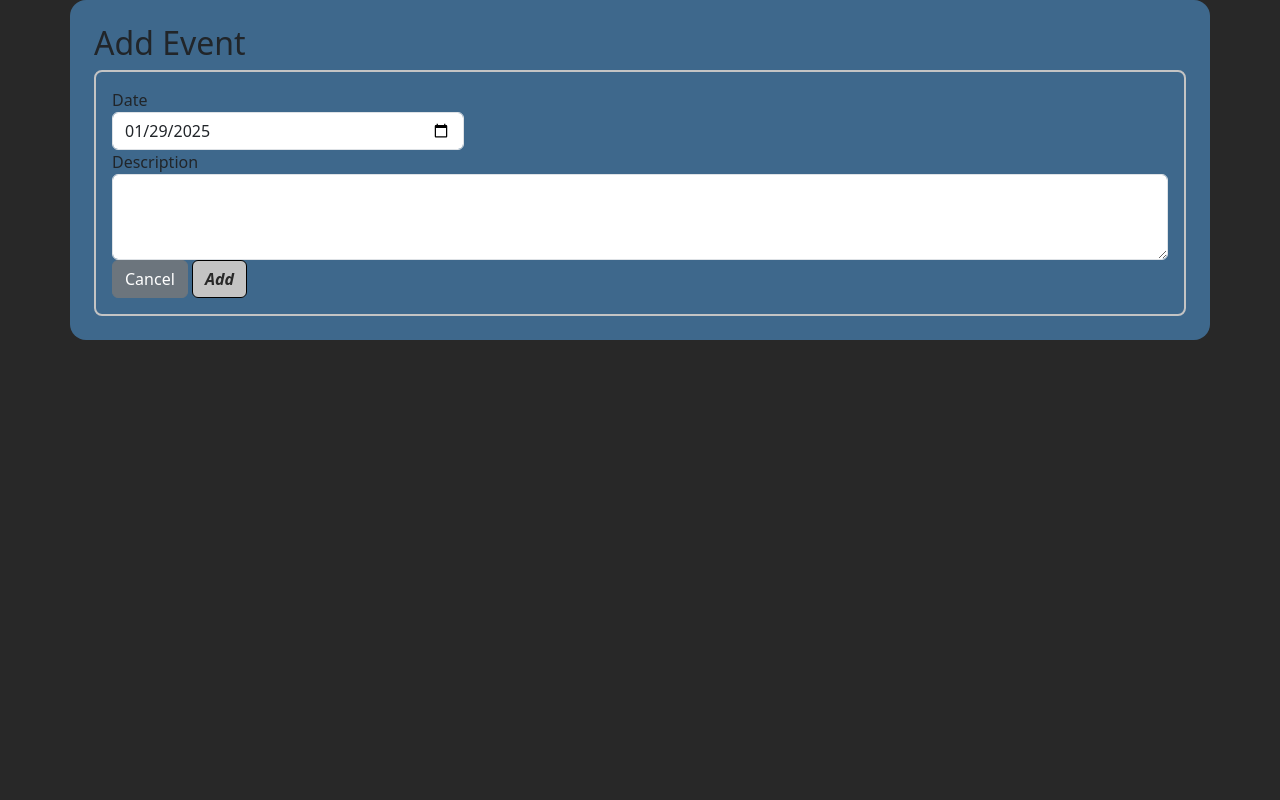
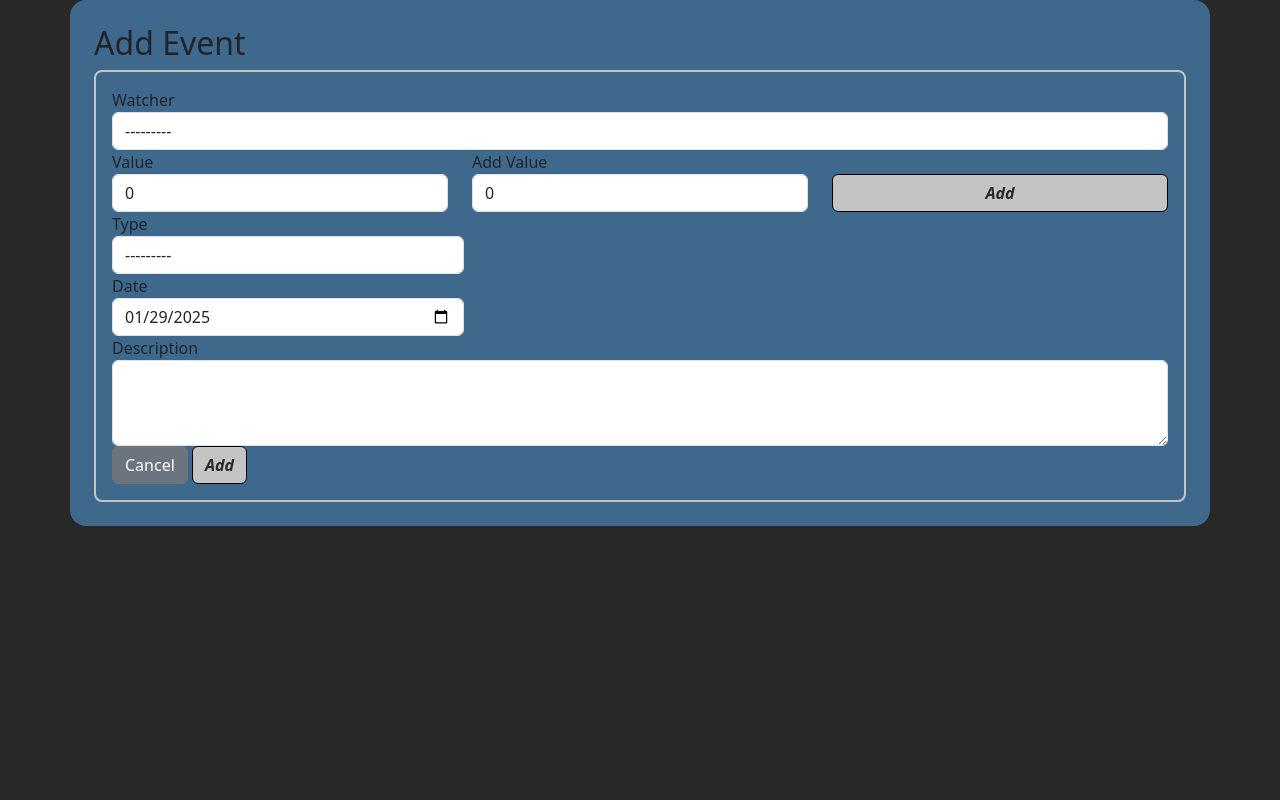
Before and after one commit to nirb/django_watchers, a Django app: page /create_event_form/ in a window 1280 px wide. Shown: the part 57-857 px from the top of the page. Run offline with Django 4.2, Linux system fonts and the light colour scheme; the visitor is signed in with stand-in values (Sample User, id 1); data that the repository does not hold is empty; some libraries are stand-ins or nearby versions.

Commit message:
watcher page + navbar

```diff
--- a/dashboard/templates/events/event_form.html
+++ b/dashboard/templates/events/event_form.html
@@ -11,12 +11,12 @@
     </h2>
     <form method="post" class="p-3 form-border">
         {% csrf_token %}
-        <div class="form-group" {% if "event_type=='TODO'" %} style="display:none;" {% endif %}>
+        <div class="form-group" {% if event_type == 'TODO' %} style="display:none;" {% endif %}>
             <label id="parent" for="id_parent">Watcher</label>
             {{ form.parent }}
         </div>
         <div class="form-row">
-            <div class="row" {% if "event_type=='TODO'" %} style="display:none;" {% endif %}>
+            <div class="row" {% if event_type == 'TODO' %} style="display:none;" {% endif %}>
                 <div class="form-group col-md-4">
                     <label for="id_parent">Value</label>
                     {{ form.value }}
@@ -29,7 +29,7 @@
                     <button type="button" class="btn btn-primary w-100" onclick="add()">Add</button>
                 </div>
             </div>
-            <div id="type" class="form-group col-md-4" {% if "event_type=='TODO'" %} style="display:none;" {% endif %}>
+            <div id="type" class="form-group col-md-4" {% if event_type == 'TODO' %} style="display:none;" {% endif %}>
                 <label for="id_parent">Type</label>
                 {{ form.type }}
             </div>
```
